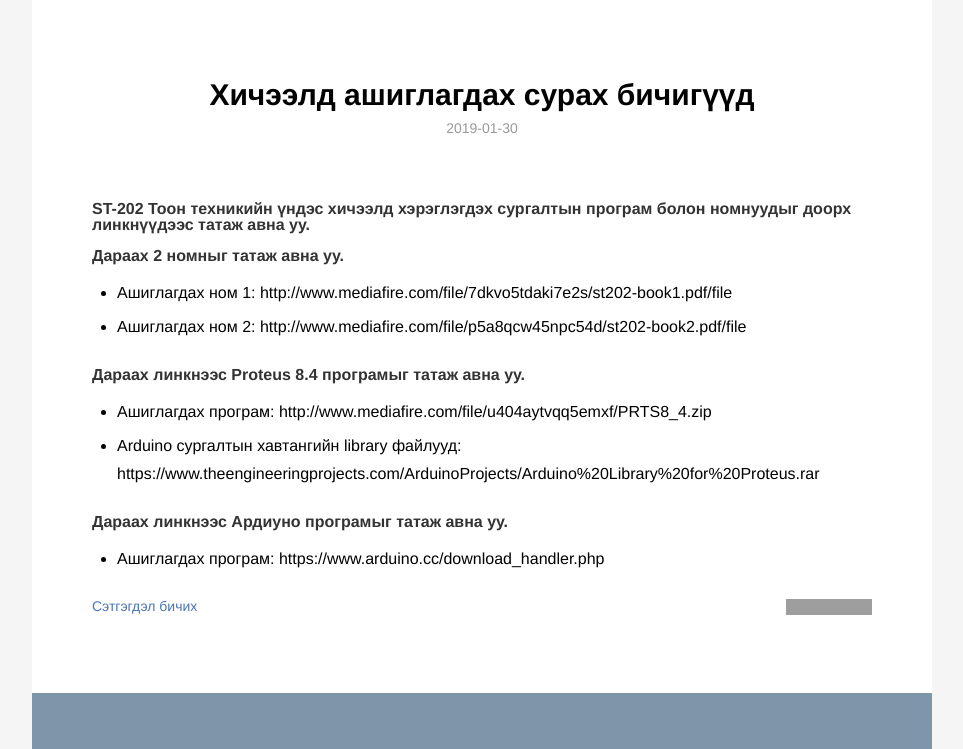
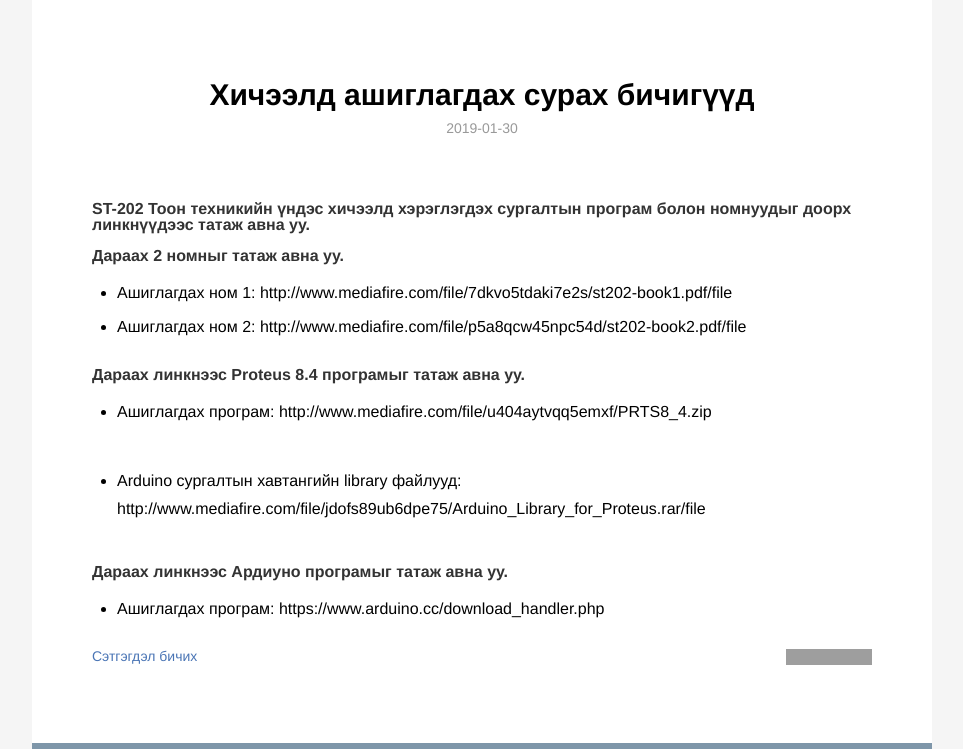
Before and after one commit to st202-2019/st202-2019.github.io, a Jekyll site: the page built from _posts/2019-01-30-books.md, in a window 1280 px wide, cut to the strip 0-749 px from the top of the page. Shown: the whole strip, without its empty margins (158-1121 px from the left). Built offline with Jekyll 4.4.1, drawn with Linux system fonts in a browser that asks for light colours; part of the change alters nothing that is shown; grey boxes are pictures that could not be loaded.

Commit message:
Initial commit

```diff
--- a/_posts/2019-01-30-books.md
+++ b/_posts/2019-01-30-books.md
@@ -16,7 +16,8 @@ description:
 #### Дараах линкнээс Proteus 8.4 програмыг татаж авна уу.
 
 * Ашиглагдах програм: http://www.mediafire.com/file/u404aytvqq5emxf/PRTS8_4.zip
-* Arduino сургалтын хавтангийн library файлууд: https://www.theengineeringprojects.com/ArduinoProjects/Arduino%20Library%20for%20Proteus.rar
+
+* Arduino сургалтын хавтангийн library файлууд: http://www.mediafire.com/file/jdofs89ub6dpe75/Arduino_Library_for_Proteus.rar/file
 
 
 #### Дараах линкнээс Ардиуно програмыг татаж авна уу.
```
